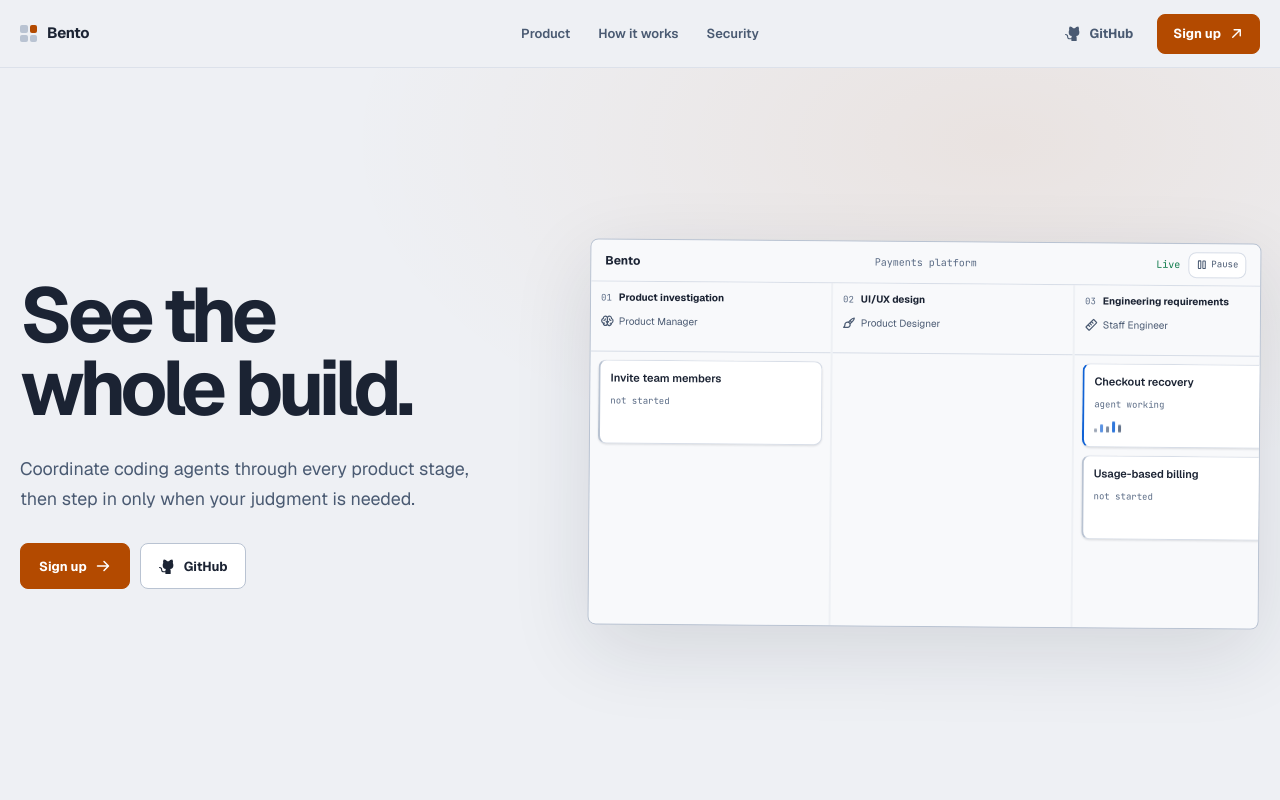
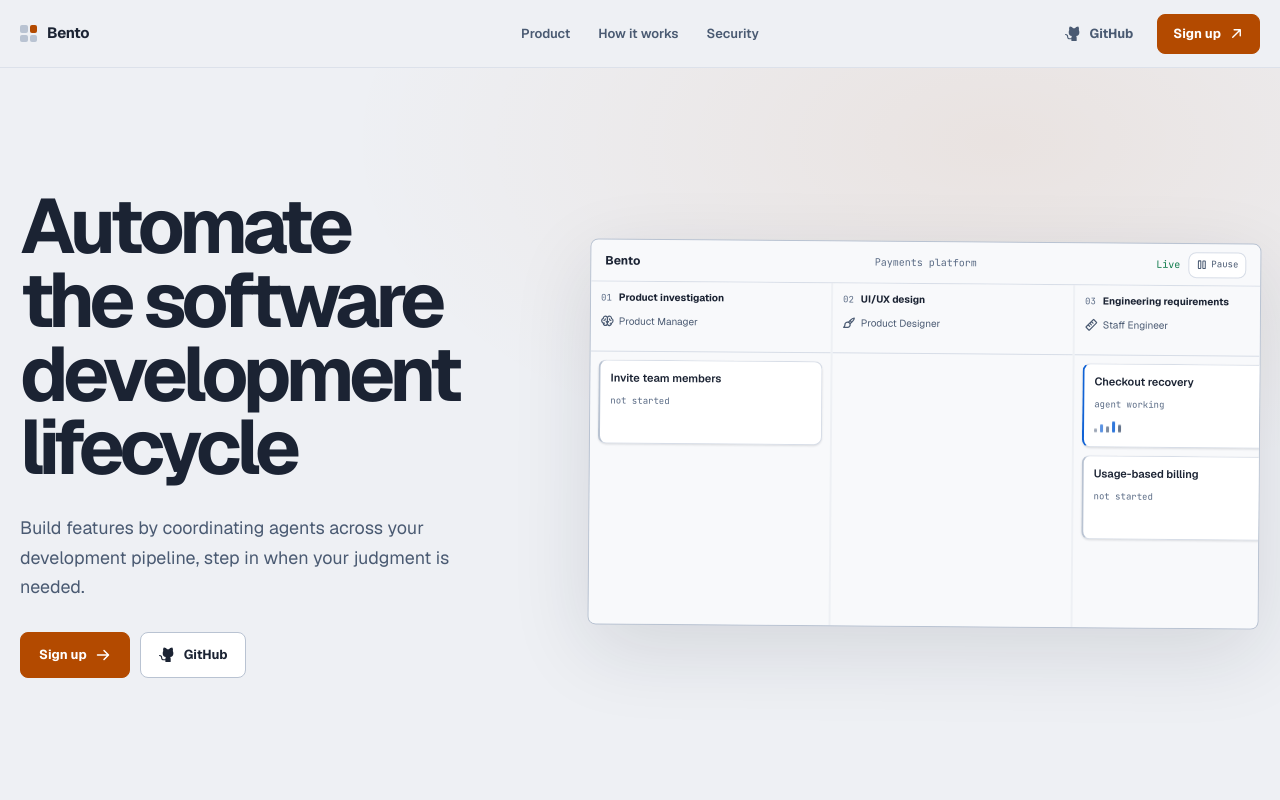
Before and after one commit to danielpang/bento-www, a Next.js app: page / in a window 1280 px wide. Shown: the top 800 px of the page. Built offline with nearby package versions, Linux system fonts and the light colour scheme; no server answers.

Commit message:
Update hero lifecycle copy (#4)

```diff
--- a/app/page.tsx
+++ b/app/page.tsx
@@ -22,12 +22,12 @@ export default function Home() {
           <div className="site-shell hero-grid">
             <div className="hero-copy">
               <h1>
-                <span>See the</span>{" "}
-                <span>whole build.</span>
+                <span>Automate the software</span>{" "}
+                <span>development lifecycle</span>
               </h1>
               <p>
-                Coordinate coding agents through every product stage, then
-                step in only when your judgment is needed.
+                Build features by coordinating agents across your development
+                pipeline, step in when your judgment is needed.
               </p>
               <div className="hero-actions">
                 <CtaLink href={siteConfig.signupUrl}>
```
Also changed, not shown: 1 other file (tests, documents, lock files or other folders).
